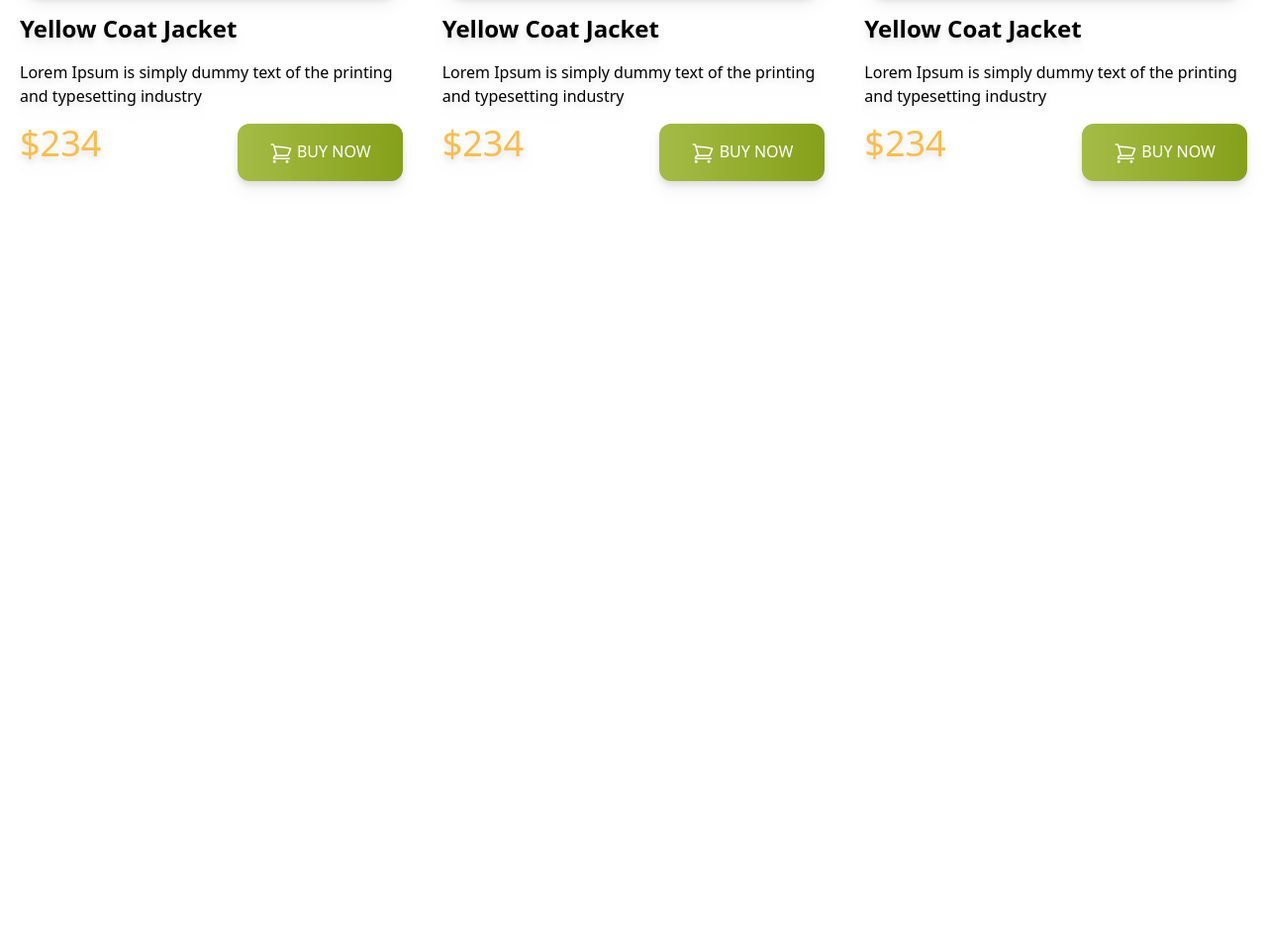
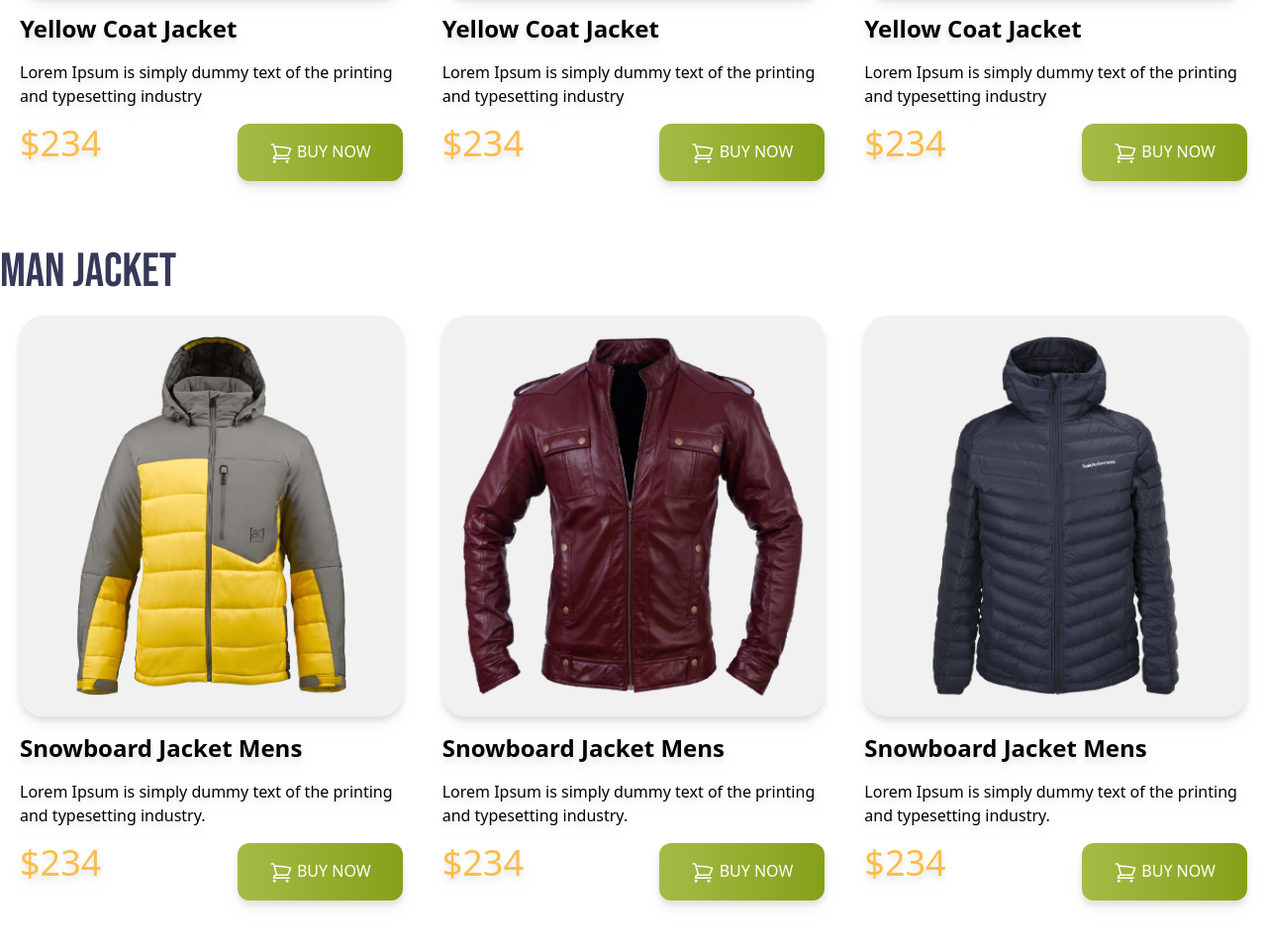
Before and after one commit to SHARIFA-AKHTER/penguin-fashion-tailwind, a plain HTML site: page index.html in a window 1280 px wide. Shown: the part 1070-2025 px from the top of the page at 99% size. Before the commit the page ends 1321 px from the top, so only its background shows below. Drawn offline with nearby package versions, Linux system fonts and the light colour scheme.

Commit message:
added man jacket section file

```diff
--- a/index.html
+++ b/index.html
@@ -134,6 +134,90 @@
              </div>
          </section>
     </main>
+
+    <main class="max-w-7xl mx-auto">
+         <!-- man jacket section -->
+         <section class="my-12">
+            <h3 class="text-5xl text-[#363958]
+            font-bebas-neue uppercase">Man Jacket</h3>
+
+              <!-- jacket card container-->
+              <div class="grid grid-cols-1 md:grid-cols-2 lg:grid-cols-3">
+                <!-- jacket card 4 -->
+                <div class="p-5 space-y-4 drop-shadow-lg rounded-3xl">
+                    <img class="p-5 rounded-3xl bg-[#F1F1F1]" src="images/jacket-4.png" alt="">
+                    <h4 class="text-2xl font-bold">Snowboard Jacket Mens</h4>
+                    <p>Lorem Ipsum is simply dummy text of the
+                        printing and typesetting industry.</p>
+                    <div class="flex justify-between">
+                        <h2 class="text-[#FABE4C] text-4xl">$234</h2>
+
+                        <button class="bg-green-300 px-8 py-4 rounded-xl
+                        font-medium text-white bg-gradient-to-r
+                         from-[#A4BC46] to-[#85A019]">
+                         <svg xmlns="http://www.w3.org/2000/svg" fill="none" viewBox="0 0 24 24"
+                         stroke-width="1.5" stroke="currentColor" class="size-6 text-white inline">
+                             <path stroke-linecap="round" stroke-linejoin="round"
+                             d="M2.25 3h1.386c.51 0 .955.343 1.087.835l.383 1.437M7.5
+                             14.25a3 3 0 0 0-3 3h15.75m-12.75-3h11.218c1.121-2.3 2.1-4.684
+                             2.924-7.138a60.114 60.114 0 0 0-16.536-1.84M7.5 14.25 5.106
+                             5.272M6 20.25a.75.75 0 1 1-1.5 0 .75.75 0 0 1 1.5 0Zm12.75
+                              0a.75.75 0 1 1-1.5 0 .75.75 0 0 1 1.5 0Z" />
+                           </svg>
+                          BUY NOW</button>
+                      </div>
+                    </div>
+                      <!-- jacket card 5 -->
+                <div class="p-5 space-y-4 drop-shadow-lg rounded-3xl">
+                    <img class="p-5 rounded-3xl bg-[#F1F1F1]" src="images/jacket-5.png" alt="">
+                    <h4 class="text-2xl font-bold">Snowboard Jacket Mens</h4>
+                    <p>Lorem Ipsum is simply dummy text of the
+                        printing and typesetting industry.</p>
+                    <div class="flex justify-between">
+                        <h2 class="text-[#FABE4C] text-4xl">$234</h2>
+
+                        <button class="bg-green-300 px-8 py-4 rounded-xl
+                        font-medium text-white bg-gradient-to-r
+                         from-[#A4BC46] to-[#85A019]">
+                         <svg xmlns="http://www.w3.org/2000/svg" fill="none" viewBox="0 0 24 24"
+                         stroke-width="1.5" stroke="currentColor" class="size-6 text-white inline">
+                             <path stroke-linecap="round" stroke-linejoin="round"
+                             d="M2.25 3h1.386c.51 0 .955.343 1.087.835l.383 1.437M7.5
+                             14.25a3 3 0 0 0-3 3h15.75m-12.75-3h11.218c1.121-2.3 2.1-4.684
+                             2.924-7.138a60.114 60.114 0 0 0-16.536-1.84M7.5 14.25 5.106
+                             5.272M6 20.25a.75.75 0 1 1-1.5 0 .75.75 0 0 1 1.5 0Zm12.75
+                              0a.75.75 0 1 1-1.5 0 .75.75 0 0 1 1.5 0Z" />
+                           </svg>
+                          BUY NOW</button>
+                      </div>
+                    </div>
+                      <!-- jacket card 6 -->
+                <div class="p-5 space-y-4 drop-shadow-lg rounded-3xl">
+                    <img class="p-5 rounded-3xl bg-[#F1F1F1]" src="images/jacket-6.png" alt="">
+                    <h4 class="text-2xl font-bold">Snowboard Jacket Mens</h4>
+                    <p>Lorem Ipsum is simply dummy text of the
+                        printing and typesetting industry.</p>
+                    <div class="flex justify-between">
+                        <h2 class="text-[#FABE4C] text-4xl">$234</h2>
+
+                        <button class="bg-green-300 px-8 py-4 rounded-xl
+                        font-medium text-white bg-gradient-to-r
+                         from-[#A4BC46] to-[#85A019]">
+                         <svg xmlns="http://www.w3.org/2000/svg" fill="none" viewBox="0 0 24 24"
+                         stroke-width="1.5" stroke="currentColor" class="size-6 text-white inline">
+                             <path stroke-linecap="round" stroke-linejoin="round"
+                             d="M2.25 3h1.386c.51 0 .955.343 1.087.835l.383 1.437M7.5
+                             14.25a3 3 0 0 0-3 3h15.75m-12.75-3h11.218c1.121-2.3 2.1-4.684
+                             2.924-7.138a60.114 60.114 0 0 0-16.536-1.84M7.5 14.25 5.106
+                             5.272M6 20.25a.75.75 0 1 1-1.5 0 .75.75 0 0 1 1.5 0Zm12.75
+                              0a.75.75 0 1 1-1.5 0 .75.75 0 0 1 1.5 0Z" />
+                           </svg>
+                          BUY NOW</button>
+                      </div>
+                    </div>
+               </div>
+         </section>
+    </main>
     <footer>
 
     </footer>
```
